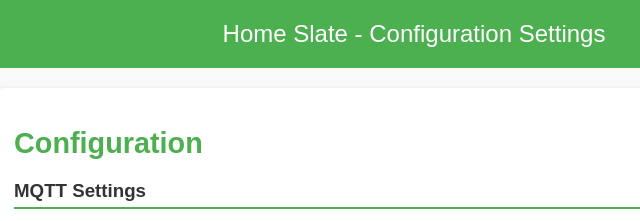
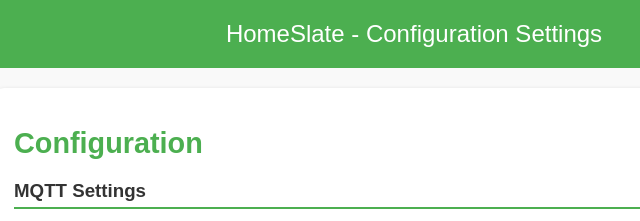
Before and after one commit to aled2305/HomeSlate, a plain HTML site: page management/templates/index.html in a window 1280 px wide. Shown: the top 221 px of the page, 226-866 px from the left. Drawn offline with Linux system fonts and the light colour scheme.

Commit message:
updated title

```diff
--- a/management/templates/index.html
+++ b/management/templates/index.html
@@ -90,7 +90,7 @@
     </style>
 </head>
 <body>
-    <header>Home Slate - Configuration Settings</header>
+    <header>HomeSlate - Configuration Settings</header>
     <div class="container">
         <h1>Configuration</h1>
         <form id="configForm" method="POST" action="/update-config">
```
